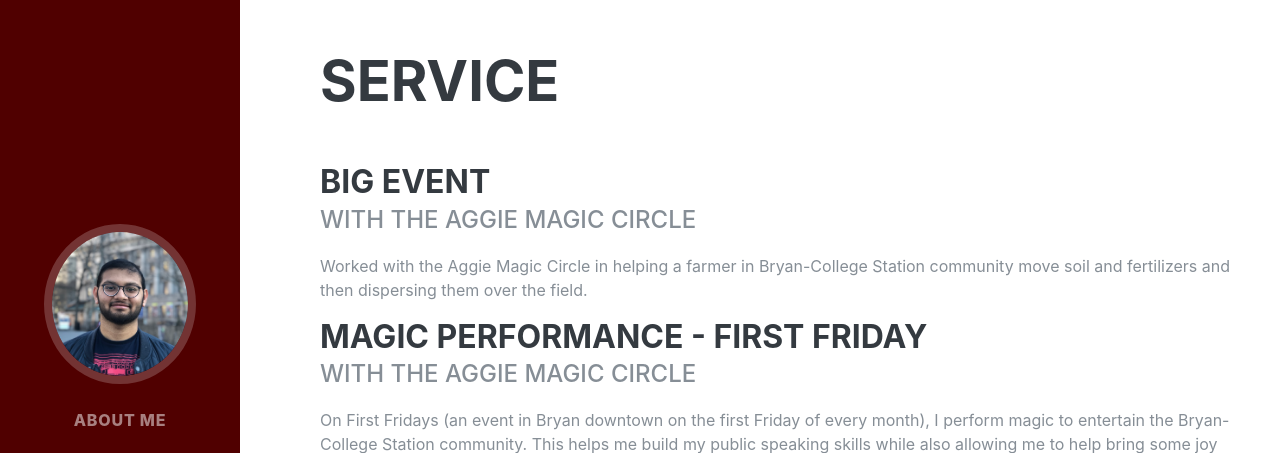
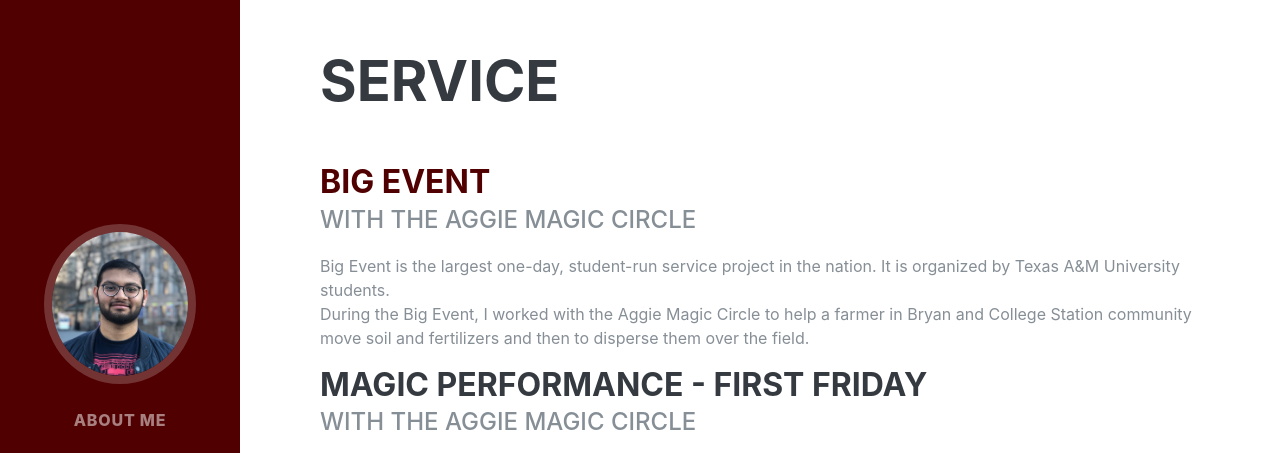
Before and after one commit to shreyshah33/shreyshah33.github.io, a plain HTML site: page service.html in a window 1280 px wide. Shown: the top 453 px of the page. Drawn offline with Linux system fonts and the light colour scheme; a web font is replaced by a local one.

Commit message:
Added Big Event Desc to Service

```diff
--- a/service.html
+++ b/service.html
@@ -58,12 +58,14 @@
                 <h2 class="mb-5">Service</h2>
                 <div class="resume-item d-flex flex-column flex-md-row justify-content-between">
                     <div class="resume-content">
-                        <h3 class="mb-0">Big Event</h3>
+                        <h3 class="mb-0"><a href="https://bigevent.tamu.edu/">Big Event</a></h3>
                         <div class="subheading mb-3">With the Aggie Magic Circle</div>
                         <p>
-                            Worked with the Aggie Magic Circle in helping a farmer in Bryan-College Station
-                            community
-                            move soil and fertilizers and then dispersing them over the field.
+                            Big Event is the largest one-day, student-run service project in the nation. It is organized
+                            by Texas A&M University students. <br>
+                            During the Big Event, I worked with the Aggie Magic Circle to help a farmer in Bryan and
+                            College Station community move soil and fertilizers and then to disperse them over the
+                            field.
                         </p>
                     </div>
                 </div>
```
